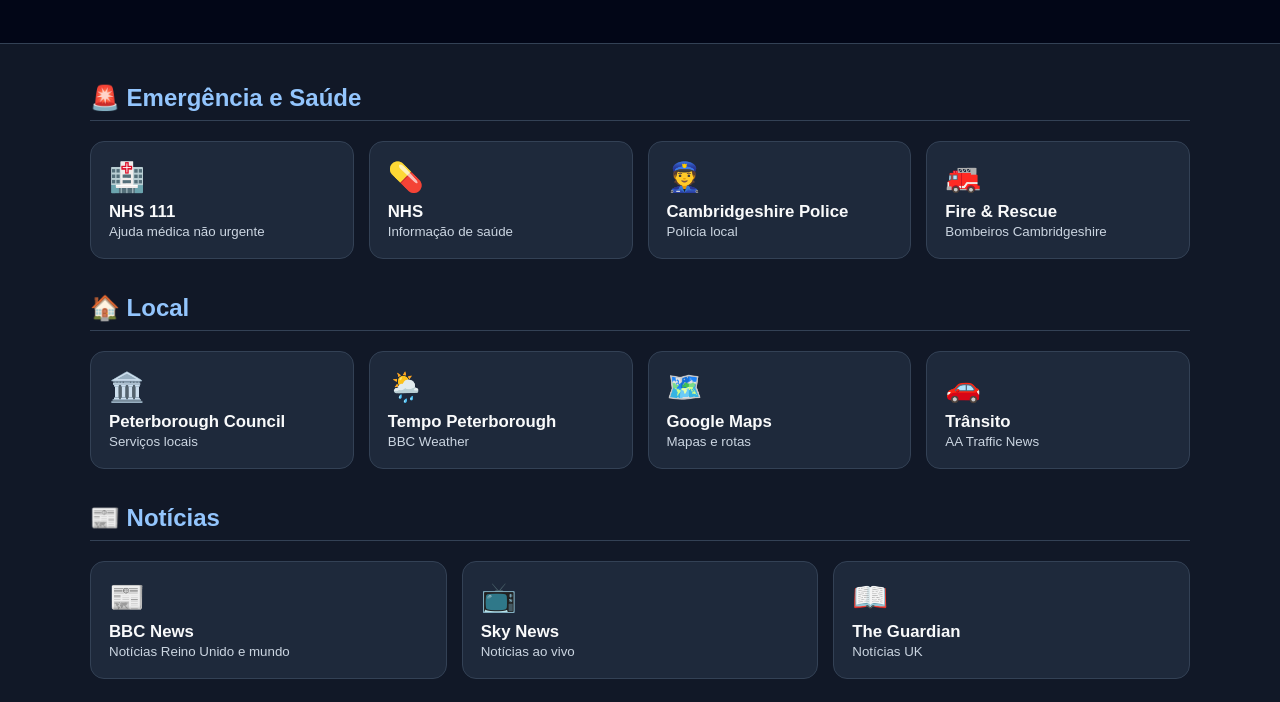
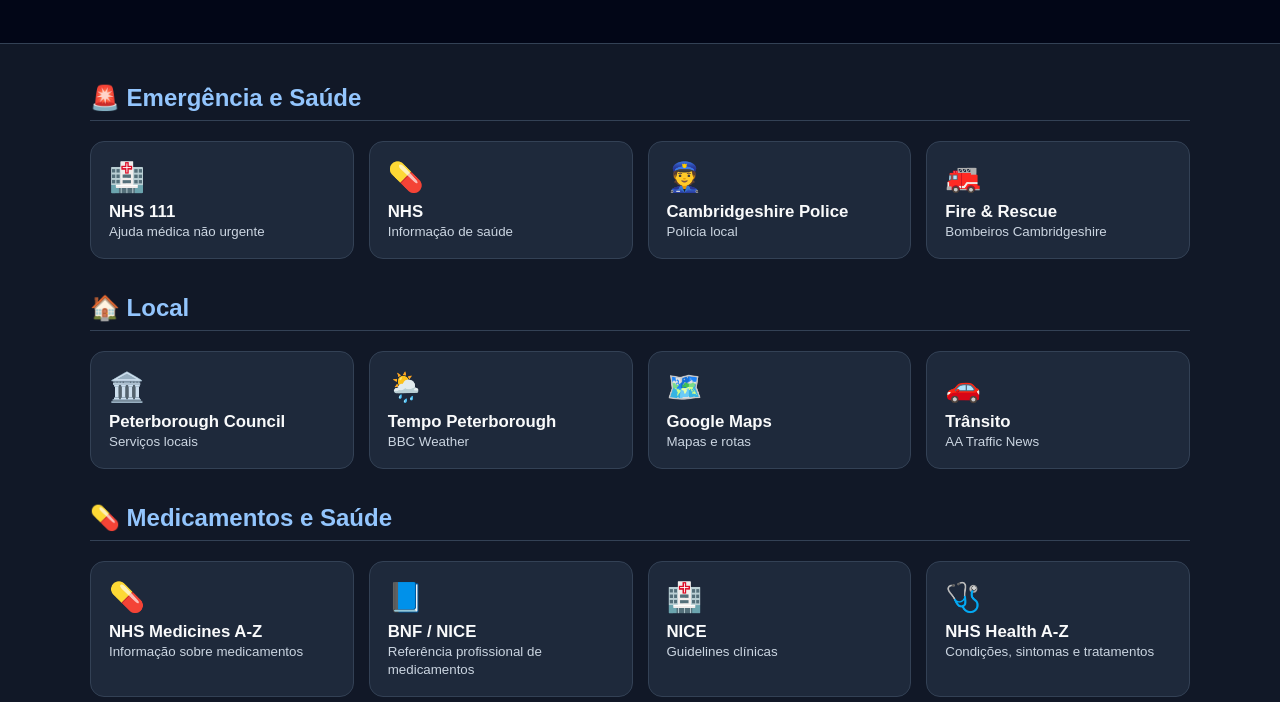
Before and after one commit to pajogusi/paulo-hub, a plain HTML site: page index.html in a window 1280 px wide. Shown: the part 98-800 px from the top of the page. Drawn offline with Linux system fonts and the light colour scheme.

Commit message:
Adicionar secção Medicamentos e Saúde ao Paulo Hub

```diff
--- a/index.html
+++ b/index.html
@@ -157,6 +157,36 @@
     </div>
   </section>
 
+
+  <section>
+    <h2>💊 Medicamentos e Saúde</h2>
+    <div class="grid">
+      <a class="card" href="https://www.nhs.uk/medicines/" target="_blank">
+        <span class="icon">💊</span>
+        <strong>NHS Medicines A-Z</strong>
+        <small>Informação sobre medicamentos</small>
+      </a>
+
+      <a class="card" href="https://bnf.nice.org.uk/" target="_blank">
+        <span class="icon">📘</span>
+        <strong>BNF / NICE</strong>
+        <small>Referência profissional de medicamentos</small>
+      </a>
+
+      <a class="card" href="https://www.nice.org.uk/" target="_blank">
+        <span class="icon">🏥</span>
+        <strong>NICE</strong>
+        <small>Guidelines clínicas</small>
+      </a>
+
+      <a class="card" href="https://www.nhs.uk/health-a-to-z/" target="_blank">
+        <span class="icon">🩺</span>
+        <strong>NHS Health A-Z</strong>
+        <small>Condições, sintomas e tratamentos</small>
+      </a>
+    </div>
+  </section>
+
   <section>
     <h2>📰 Notícias</h2>
     <div class="grid">
```
